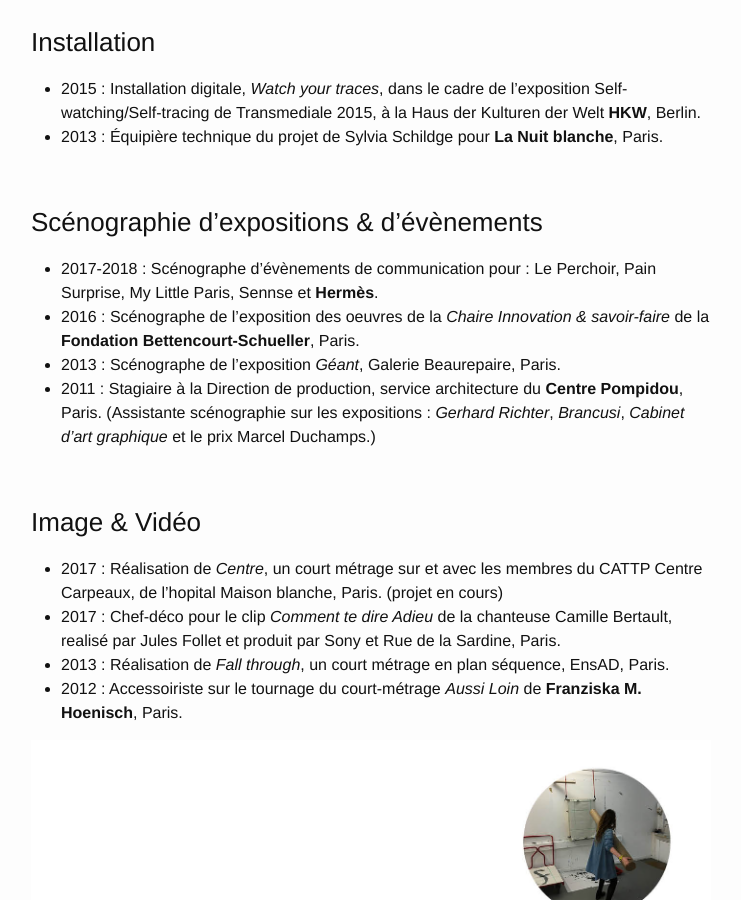
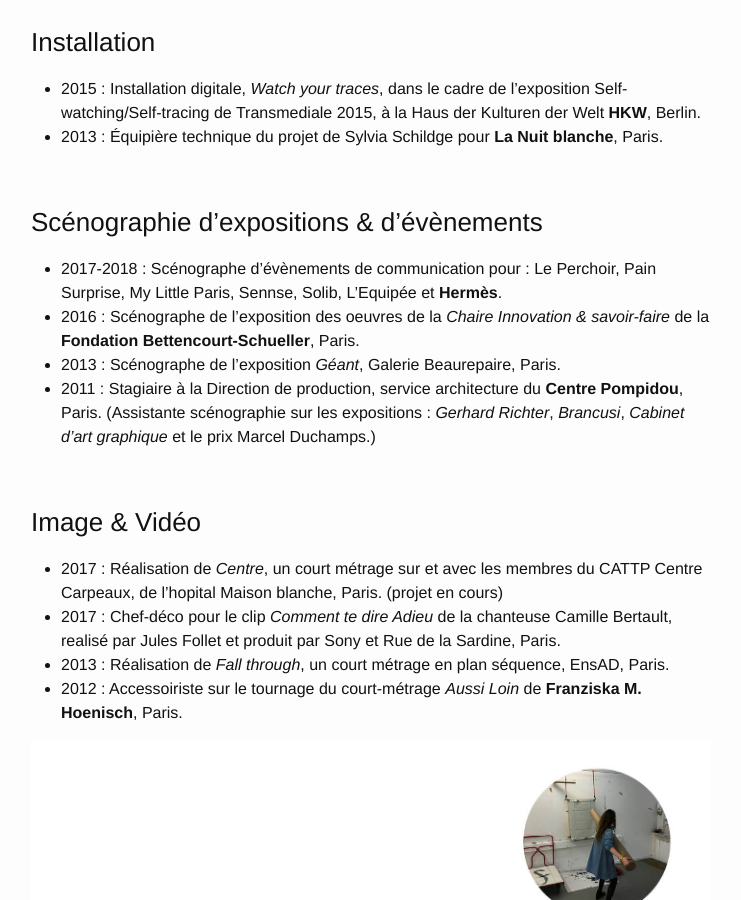
Before and after one commit to louiseds/louiseds.github.io, a Jekyll site: the page built from about.md, in a window 1280 px wide and 900 px high, scrolled down 1997 px. Shown: the whole window, without its empty margins (269-1010 px from the left). Built offline with Jekyll 4.4.1, drawn with Linux system fonts in a browser that asks for light colours; some of the changed text lies outside the part shown.

Commit message:
Update about.md

```diff
--- a/about.md
+++ b/about.md
@@ -56,7 +56,7 @@ _(English version below)_
 
 ### Scénographie d'expositions & d'évènements
 
-* 2017-2018 : Scénographe d'évènements de communication pour : Le Perchoir, Pain Surprise, My Little Paris, Sennse et **Hermès**.
+* 2017-2018 : Scénographe d'évènements de communication pour : Le Perchoir, Pain Surprise, My Little Paris, Sennse, Solib, L'Equipée et **Hermès**.
 * 2016 : Scénographe de l'exposition des oeuvres de la _Chaire Innovation & savoir-faire_ de la **Fondation Bettencourt-Schueller**, Paris.
 * 2013 : Scénographe de l’exposition _Géant_, Galerie Beaurepaire, Paris.
 * 2011 : Stagiaire à la Direction de production, service architecture du **Centre Pompidou**, Paris. (Assistante scénographie sur les expositions : _Gerhard Richter_, _Brancusi_, _Cabinet d’art graphique_ et le prix Marcel Duchamps.)
@@ -121,7 +121,7 @@ Louise Douet-Sinenberg is an artist and stage designer born in Nantes (France) A
 
 ### Set design for exhibitions and events
 
-* 2017-2018 : Set designer of communication events for : Le Perchoir, Pain Surprise, My Little Paris, Sennse and **Hermès**.
+* 2017-2018 : Set designer of communication events for : Le Perchoir, Pain Surprise, My Little Paris, Sennse, Solib, L'Equipée and **Hermès**.
 * 2016 : Scenography of the exhibition of the **Fondation Bettencourt-Schueller** _Chaire «Innovation & Savoir-faire»_, Paris.
 * 2013 : Scenography of the exhibition _Géant_, at the Galerie Beaurepaire, Paris.
 * 2011 : Internship at the production department of the museum **Centre Pompidou**, Paris. (Exhibitions : _Gerhard Richter_, _Brancusi_ and _Cabinet d’art graphique_.)
```
